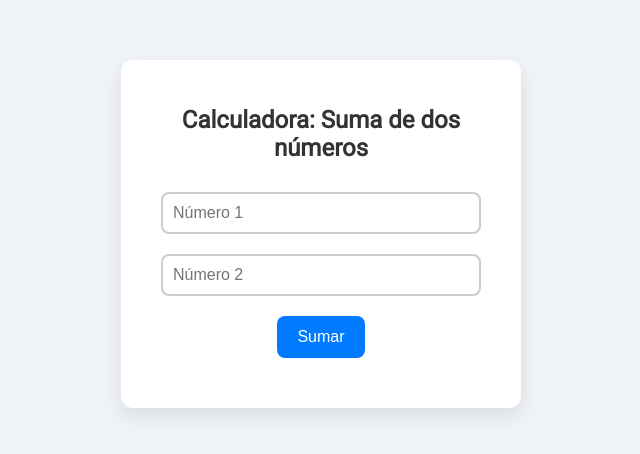
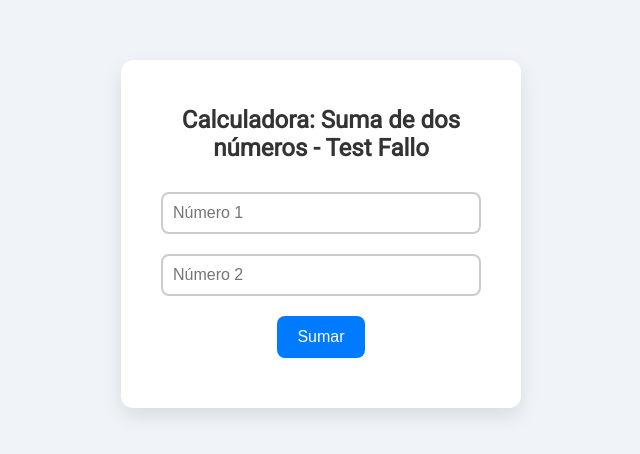
Before and after one commit to Nicovalle06/TP-IS-CI-CD, a website: page src/index.html in a window 1280 px wide. Shown: the part 166-620 px from the top of the page, without its empty margins (319-959 px from the left). Drawn offline with Linux system fonts and the light colour scheme.

Commit message:
Test fallo

```diff
--- a/src/index.html
+++ b/src/index.html
@@ -77,7 +77,7 @@
 </head>
 <body>
   <div class="container">
-    <h1>Calculadora: Suma de dos números</h1>
+    <h1>Calculadora: Suma de dos números - Test Fallo</h1>
     <form id="formulario">
       <input type="number" id="num1" placeholder="Número 1" required />
       <input type="number" id="num2" placeholder="Número 2" required />
```
Also changed, not shown: test/sum.test.js (+1 -1 lines).
